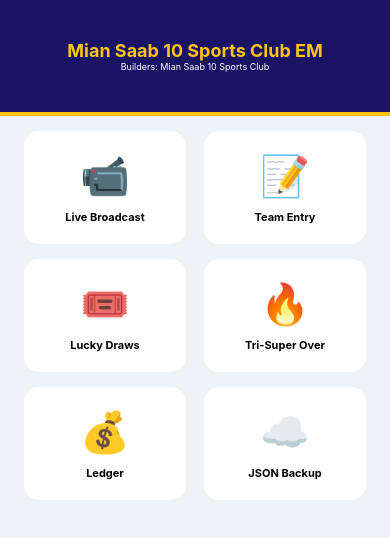
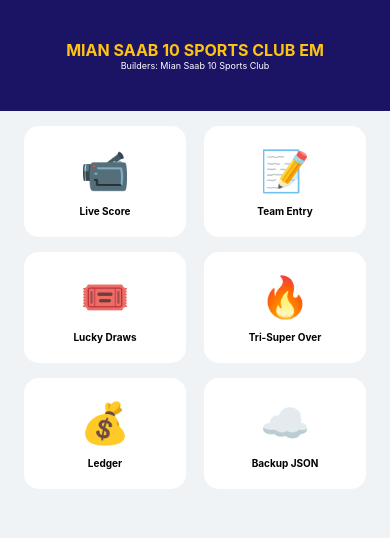
Before and after one commit to muhammadali03411728701-maker/MianSaabApp, a React Native app: screen / in a window 390 px wide. Shown: the top 538 px of the page. Built offline with nearby package versions, Linux system fonts and the light colour scheme.

Commit message:
Update App.js

```diff
--- a/App.js
+++ b/App.js
@@ -1,140 +1,68 @@
-import React, { useState, useEffect, useRef } from 'react';
-import {
-  StyleSheet, Text, View, TouchableOpacity, ScrollView,
-  TextInput, Alert, FlatList, Dimensions, Image
-} from 'react-native';
+import React, { useState, useEffect } from 'react';
+import { StyleSheet, Text, View, TouchableOpacity, ScrollView, TextInput, Alert, Image, FlatList } from 'react-native';
 import AsyncStorage from '@react-native-async-storage/async-storage';
-import { NodeCameraView } from 'react-native-nodemediaclient';
-import { Video } from 'expo-av'; // Stable Video Engine for Review
-import * as ImagePicker from 'expo-image-picker';
-
-const { width, height } = Dimensions.get('window');
+import { Camera } from 'expo-camera';
+import { Video } from 'expo-av';
 
 export default function App() {
-  // --- 1. CORE STATES ---
   const [screen, setScreen] = useState('home');
-  const [clubName] = useState("Mian Saab 10 Sports Club EM");
+  const [clubName] = useState("MIAN SAAB 10 SPORTS CLUB EM");
   const [eventNo] = useState("73");
   const [teams, setTeams] = useState([]);
   const [score, setScore] = useState({ r: 0, w: 0, b: 0 });
   const [decision, setDecision] = useState(null);
-  const [isReviewing, setIsReviewing] = useState(false);
-  const [streamUrl, setStreamUrl] = useState("");
 
-  // --- 2. TEAM ENTRY STATE ---
-  const [tName, setTName] = useState('');
-  const [tOwner, setTOwner] = useState('');
-  const [tAddr, setTAddr] = useState('');
-  const [tFee, setTFee] = useState('');
-  const [tPaid, setTPaid] = useState('');
-  const [tImg, setTImg] = useState(null);
-
-  // --- 3. FUNCTIONS ---
-  const pickImage = async () => {
-    let res = await ImagePicker.launchImageLibraryAsync({
-      mediaTypes: ImagePicker.MediaTypeOptions.Images,
-      allowsEditing: true, aspect: [1, 1], quality: 0.5,
-    });
-    if (!res.canceled) setTImg(res.assets[0].uri);
-  };
-
-  const saveTeam = async () => {
-    const pend = (parseFloat(tFee) || 0) - (parseFloat(tPaid) || 0);
-    const newTeam = { id: Date.now().toString(), name: tName, owner: tOwner, pending: pend, img: tImg };
-    const updatedTeams = [...teams, newTeam];
-    setTeams(updatedTeams);
-    await AsyncStorage.setItem('mian_saab_db', JSON.stringify(updatedTeams));
-    Alert.alert("Success", `Team Saved! Status: ${pend <= 0 ? 'Nil' : pend}`);
-    setTName(''); setTOwner(''); setTImg(null);
-  };
-
+  // --- Functions ---
   const applyDecision = (type, color) => {
     setDecision({ type, color });
-    setIsReviewing(false);
     setTimeout(() => setDecision(null), 4000);
   };
 
-  // --- 4. UI SCREENS ---
-  const Header = () => (
-    <View style={styles.header}>
-      <Text style={styles.clubTitle}>{clubName}</Text>
-      <Text style={styles.builder}>Builders: Mian Saab 10 Sports Club</Text>
-    </View>
-  );
-
   return (
     <View style={styles.container}>
-      <Header />
+      {/* HEADER */}
+      <View style={styles.header}>
+        <Text style={styles.clubTitle}>{clubName}</Text>
+        <Text style={styles.builder}>Builders: Mian Saab 10 Sports Club</Text>
+      </View>
 
       {screen === 'home' ? (
         <ScrollView contentContainerStyle={styles.grid}>
-          <MenuCard t="Live Broadcast" i="📹" onPress={() => setScreen('live')} />
+          <MenuCard t="Live Score" i="📹" onPress={() => setScreen('live')} />
           <MenuCard t="Team Entry" i="📝" onPress={() => setScreen('entry')} />
-          <MenuCard t="Lucky Draws" i="🎟️" onPress={() => Alert.alert("Lucky Draw", "Qualified via Parchi!")} />
-          <MenuCard t="Tri-Super Over" i="🔥" onPress={() => Alert.alert("Tri-Super Over", "Ready for 3 Teams!")} />
+          <MenuCard t="Lucky Draws" i="🎟️" onPress={() => Alert.alert("Lucky Draw", "Qualified!")} />
+          <MenuCard t="Tri-Super Over" i="🔥" onPress={() => Alert.alert("Tri-Over", "Ready!")} />
           <MenuCard t="Ledger" i="💰" onPress={() => setScreen('ledger')} />
-          <MenuCard t="JSON Backup" i="☁️" onPress={() => Alert.alert("Backup", "Copy to Google Drive")} />
+          <MenuCard t="Backup JSON" i="☁️" onPress={() => Alert.alert("Backup", "Data Safe!")} />
         </ScrollView>
       ) : (
         <View style={{flex: 1}}>
           <TouchableOpacity onPress={() => setScreen('home')} style={styles.backBtn}><Text>← Exit</Text></TouchableOpacity>
 
-          {/* LIVE STREAM & REVIEW SCREEN */}
           {screen === 'live' && (
             <View style={styles.full}>
-              <NodeCameraView
-                style={styles.camera}
-                outputUrl={streamUrl || "rtmp://a.rtmp.youtube.com/live2/KEY"}
-                camera={{cameraId: 1}}
-                autopreview={true}
-              />
-
-              {/* Overlay Scoreboard */}
+              <Camera style={styles.camera} type={Camera.Constants.Type.back} />
               <View style={styles.scoreOverlay}>
                 <Text style={styles.ovText}>Event #{eventNo} | {clubName}</Text>
                 <Text style={styles.ovScore}>{score.r}/{score.w} ({Math.floor(score.b/6)}.{score.b%6})</Text>
               </View>
-
-              {decision && (
-                <View style={[styles.decBox, {backgroundColor: decision.color}]}>
-                  <Text style={styles.decText}>{decision.type}</Text>
-                </View>
-              )}
-
-              {/* Controls */}
+              {decision && <View style={[styles.decBox, {backgroundColor: decision.color}]}><Text style={styles.decText}>{decision.type}</Text></View>}
               <View style={styles.liveControls}>
-                 <TouchableOpacity style={styles.ctrl} onPress={() => setIsReviewing(true)}><Text>Review</Text></TouchableOpacity>
-                 <TouchableOpacity style={styles.ctrl} onPress={() => setScore({...score, r: score.r+4, b: score.b+1})}><Text>4</Text></TouchableOpacity>
-                 <TouchableOpacity style={styles.ctrl} onPress={() => setScore({...score, r: score.r+6, b: score.b+1})}><Text>6</Text></TouchableOpacity>
-                 <TouchableOpacity style={[styles.ctrl, {backgroundColor: 'red'}]} onPress={() => applyDecision('OUT', 'red')}><Text style={{color:'white'}}>W</Text></TouchableOpacity>
+                <TouchableOpacity style={styles.ctrl} onPress={() => setScore({...score, r: score.r+4})}><Text>4</Text></TouchableOpacity>
+                <TouchableOpacity style={styles.ctrl} onPress={() => setScore({...score, r: score.r+6})}><Text>6</Text></TouchableOpacity>
+                <TouchableOpacity style={[styles.ctrl, {backgroundColor:'red'}]} onPress={() => applyDecision('OUT', 'red')}><Text style={{color:'white'}}>W</Text></TouchableOpacity>
               </View>
-
-              {isReviewing && (
-                <View style={styles.reviewPop}>
-                   <Text style={{fontWeight:'bold', color:'red'}}>SLOW-MO REVIEW MODE</Text>
-                   <View style={styles.row}>
-                      <TouchableOpacity onPress={() => applyDecision('NOT OUT', 'green')} style={styles.decBtn}><Text>NOT OUT</Text></TouchableOpacity>
-                      <TouchableOpacity onPress={() => applyDecision('DEAD BALL', 'grey')} style={styles.decBtn}><Text>DEAD</Text></TouchableOpacity>
-                      <TouchableOpacity onPress={() => setIsReviewing(false)} style={styles.decBtn}><Text>Close</Text></TouchableOpacity>
-                   </View>
-                </View>
-              )}
             </View>
           )}
 
-          {/* TEAM ENTRY SCREEN */}
           {screen === 'entry' && (
-            <ScrollView style={styles.padding}>
+            <View style={styles.padding}>
               <Text style={styles.title}>Team Registration</Text>
-              <TouchableOpacity onPress={pickImage} style={styles.imageBox}>
-                {tImg ? <Image source={{uri: tImg}} style={styles.fullImg} /> : <Text>+ Add Photo</Text>}
-              </TouchableOpacity>
-              <TextInput placeholder="Team Name" style={styles.input} onChangeText={setTName} />
-              <TextInput placeholder="Owner Name" style={styles.input} onChangeText={setTOwner} />
-              <TextInput placeholder="Total Fee" style={styles.input} keyboardType="numeric" onChangeText={setTFee} />
-              <TextInput placeholder="Paid Amount" style={styles.input} keyboardType="numeric" onChangeText={setTPaid} />
-              <TouchableOpacity style={styles.saveBtn} onPress={saveTeam}><Text style={{color:'white', fontWeight:'bold'}}>CONFIRM ENTRY</Text></TouchableOpacity>
-            </ScrollView>
+              <TextInput placeholder="Team Name" style={styles.input} />
+              <TextInput placeholder="Total Fee" style={styles.input} keyboardType="numeric" />
+              <TextInput placeholder="Paid Amount" style={styles.input} keyboardType="numeric" />
+              <TouchableOpacity style={styles.saveBtn} onPress={() => Alert.alert("Success", "Saved!")}><Text style={{color:'white'}}>Save Entry</Text></TouchableOpacity>
+            </View>
           )}
         </View>
       )}
@@ -151,29 +79,24 @@ const MenuCard = ({t, i, onPress}) => (
 
 const styles = StyleSheet.create({
   container: { flex: 1, backgroundColor: '#f0f3f5' },
-  header: { backgroundColor: '#1B1464', padding: 40, alignItems: 'center', borderBottomWidth: 4, borderBottomColor: '#FFC312' },
-  clubTitle: { color: '#FFC312', fontSize: 18, fontWeight: 'bold', textAlign: 'center' },
+  header: { backgroundColor: '#1B1464', padding: 40, alignItems: 'center' },
+  clubTitle: { color: '#FFC312', fontSize: 16, fontWeight: 'bold', textAlign: 'center' },
   builder: { color: 'white', fontSize: 9 },
   grid: { flexDirection: 'row', flexWrap: 'wrap', justifyContent: 'space-around', padding: 15 },
   card: { width: '45%', backgroundColor: 'white', padding: 20, borderRadius: 15, marginBottom: 15, alignItems: 'center', elevation: 5 },
-  cardT: { fontWeight: 'bold', fontSize: 11, marginTop: 10, textAlign: 'center' },
-  full: { flex: 1 },
-  camera: { flex: 1, backgroundColor: 'black' },
+  cardT: { fontWeight: 'bold', fontSize: 10, marginTop: 10, textAlign: 'center' },
+  full: { flex: 1, backgroundColor: 'black' },
+  camera: { flex: 1 },
   scoreOverlay: { position: 'absolute', top: 50, left: 20, backgroundColor: 'rgba(0,0,0,0.6)', padding: 15, borderRadius: 10 },
   ovText: { color: '#FFC312', fontSize: 10 },
-  ovScore: { color: 'white', fontSize: 32, fontWeight: 'bold' },
-  liveControls: { position: 'absolute', bottom: 20, width: '100%', flexDirection: 'row', justifyContent: 'space-around' },
-  ctrl: { backgroundColor: 'white', padding: 15, borderRadius: 10, width: 70, alignItems: 'center' },
+  ovScore: { color: 'white', fontSize: 30, fontWeight: 'bold' },
+  liveControls: { position: 'absolute', bottom: 30, width: '100%', flexDirection: 'row', justifyContent: 'space-around' },
+  ctrl: { backgroundColor: 'white', padding: 15, borderRadius: 10, width: 60, alignItems: 'center' },
   decBox: { position: 'absolute', top: '35%', width: '100%', padding: 40, alignItems: 'center' },
-  decText: { fontSize: 60, fontWeight: 'bold', color: 'white' },
-  reviewPop: { position: 'absolute', bottom: 100, width: '100%', backgroundColor: 'white', padding: 20 },
-  row: { flexDirection: 'row', justifyContent: 'space-around', marginTop: 15 },
-  decBtn: { backgroundColor: '#ddd', padding: 10, borderRadius: 5 },
+  decText: { fontSize: 50, color: 'white', fontWeight: 'bold' },
   padding: { padding: 30 },
   title: { fontSize: 20, fontWeight: 'bold', marginBottom: 20, color: '#1B1464' },
   input: { borderBottomWidth: 1, borderColor: '#ccc', marginBottom: 20, padding: 10 },
-  imageBox: { width: 100, height: 100, backgroundColor: '#eee', borderRadius: 50, justifyContent: 'center', alignItems: 'center', alignSelf: 'center', marginBottom: 20, overflow: 'hidden' },
-  fullImg: { width: '100%', height: '100%' },
   saveBtn: { backgroundColor: '#27ae60', padding: 15, borderRadius: 10, alignItems: 'center' },
   backBtn: { marginTop: 50, marginLeft: 20, fontWeight: 'bold' }
 });
```
